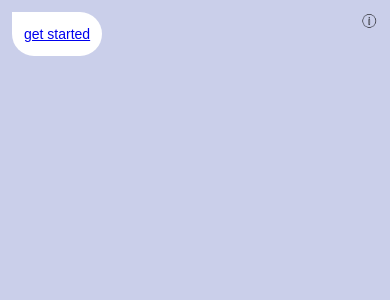
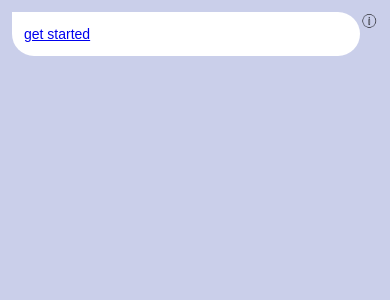
Before and after one commit to kevinforrestkeyes/statify-client, a React (Create React App) app: page / in a window 390 px wide. Shown: the top 300 px of the page. Built offline with nearby package versions, Linux system fonts and the light colour scheme; what spotify-web-api-js would draw is missing.

Commit message:
made module full width on mobile

```diff
--- a/src/styles/Module.css
+++ b/src/styles/Module.css
@@ -6,6 +6,12 @@
   margin-right: 0;
   display: inline-block;
   border: 0px solid #575A71;
+}
+
+@media (max-width: 600px) {
+  .module {
+    width: calc(100% - 12px);
+  }
 }
 .module.inactive {
   display: none;
```
